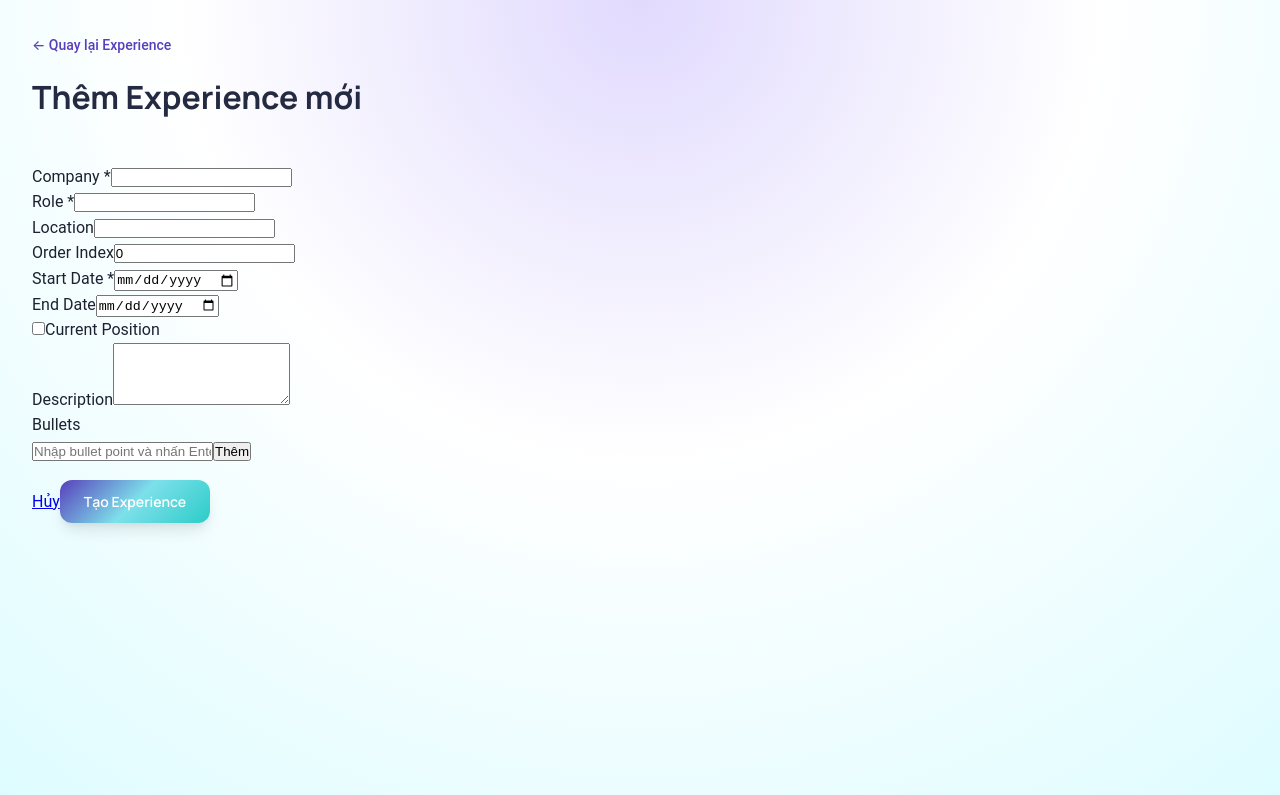
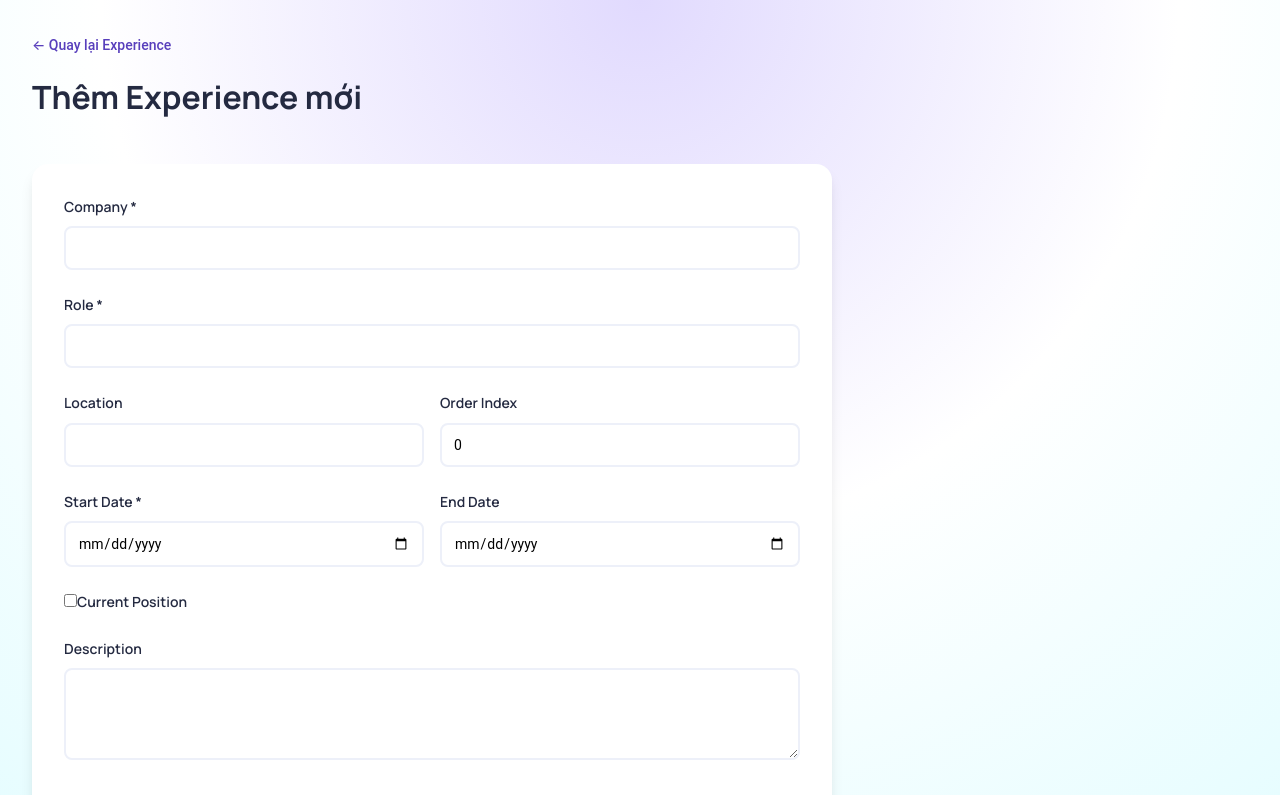
Before and after one commit to Piguins/Portfolio-BA-Mason, a Next.js app in the folder cms/: page /dashboard/experience/new in a window 1280 px wide. Shown: the top 795 px of the page. Built offline with nearby package versions, Linux system fonts and the light colour scheme.

Commit message:
Add form styles to Experience CSS

```diff
--- a/cms/src/app/dashboard/experience/experience.css
+++ b/cms/src/app/dashboard/experience/experience.css
@@ -215,6 +215,101 @@
   font-weight: 500;
 }
 
+/* Form Styles */
+.experience-form {
+  background: var(--bg-white);
+  border-radius: 16px;
+  padding: 2rem;
+  box-shadow: var(--shadow-lg);
+  max-width: 800px;
+}
+
+.form-group {
+  margin-bottom: 1.5rem;
+}
+
+.form-group label {
+  display: block;
+  font-family: var(--font-primary);
+  font-weight: 600;
+  color: var(--dark-blue);
+  margin-bottom: 0.5rem;
+  font-size: 14px;
+}
+
+.form-group input[type="text"],
+.form-group input[type="date"],
+.form-group input[type="number"],
+.form-group textarea {
+  width: 100%;
+  padding: 0.75rem;
+  border: 2px solid var(--bg-grey);
+  border-radius: 8px;
+  font-family: var(--font-secondary);
+  font-size: 14px;
+  transition: border-color 0.2s;
+}
+
+.form-group input:focus,
+.form-group textarea:focus {
+  outline: none;
+  border-color: var(--primary-color);
+}
+
+.form-row {
+  display: grid;
+  grid-template-columns: 1fr 1fr;
+  gap: 1rem;
+}
+
+.bullets-input {
+  display: flex;
+  gap: 0.5rem;
+  margin-bottom: 0.5rem;
+}
+
+.bullets-input input {
+  flex: 1;
+}
+
+.btn-add {
+  padding: 0.75rem 1rem;
+  background: var(--primary-color);
+  color: white;
+  border: none;
+  border-radius: 8px;
+  cursor: pointer;
+  font-weight: 500;
+}
+
+.btn-remove {
+  background: #FEE2E2;
+  color: #DC2626;
+  border: none;
+  border-radius: 4px;
+  padding: 0.25rem 0.5rem;
+  cursor: pointer;
+  margin-left: 0.5rem;
+}
+
+.form-actions {
+  display: flex;
+  gap: 1rem;
+  justify-content: flex-end;
+  margin-top: 2rem;
+}
+
+.btn-cancel {
+  padding: 0.75rem 1.5rem;
+  background: var(--bg-grey);
+  color: var(--text-dark);
+  border: none;
+  border-radius: 12px;
+  text-decoration: none;
+  font-weight: 500;
+  display: inline-block;
+}
+
 @media (max-width: 768px) {
   .experience-page {
     padding: 1rem;
@@ -236,4 +331,8 @@
   .btn-delete {
     flex: 1;
   }
+
+  .form-row {
+    grid-template-columns: 1fr;
+  }
 }
```
